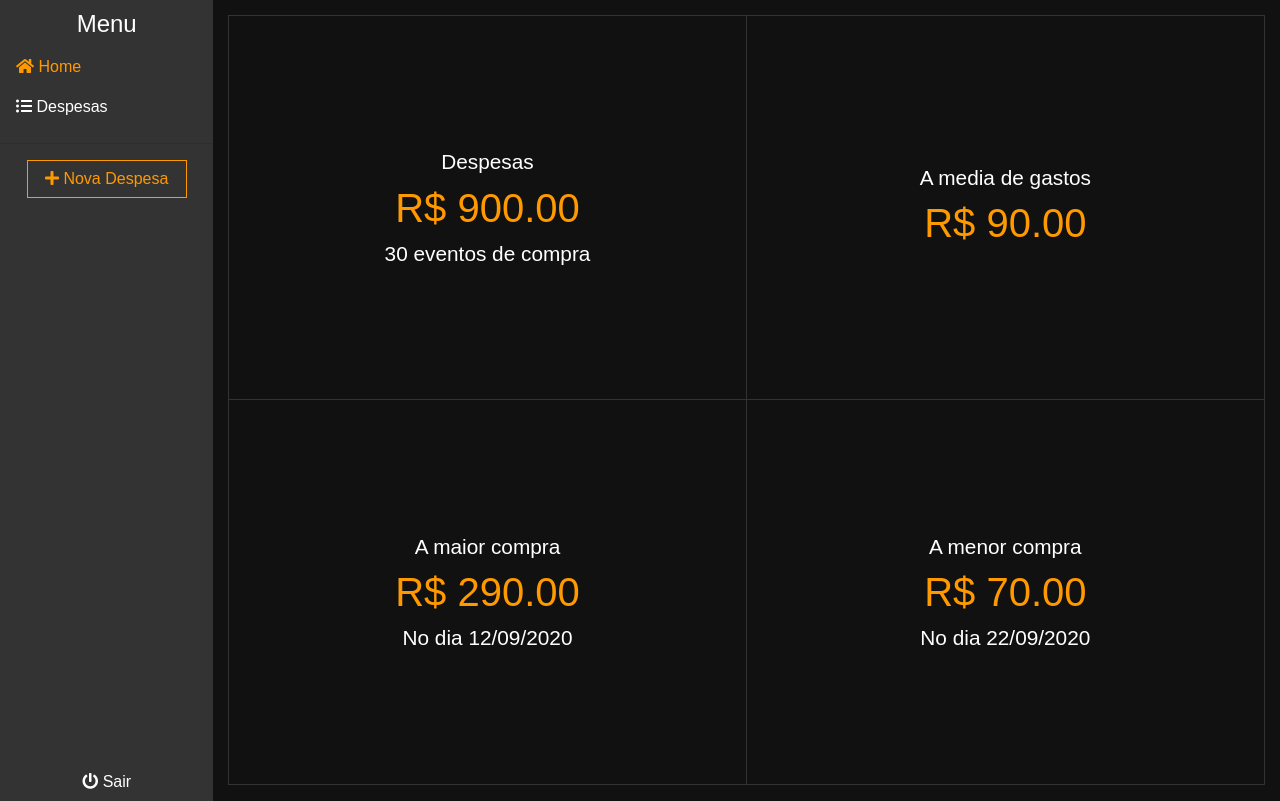
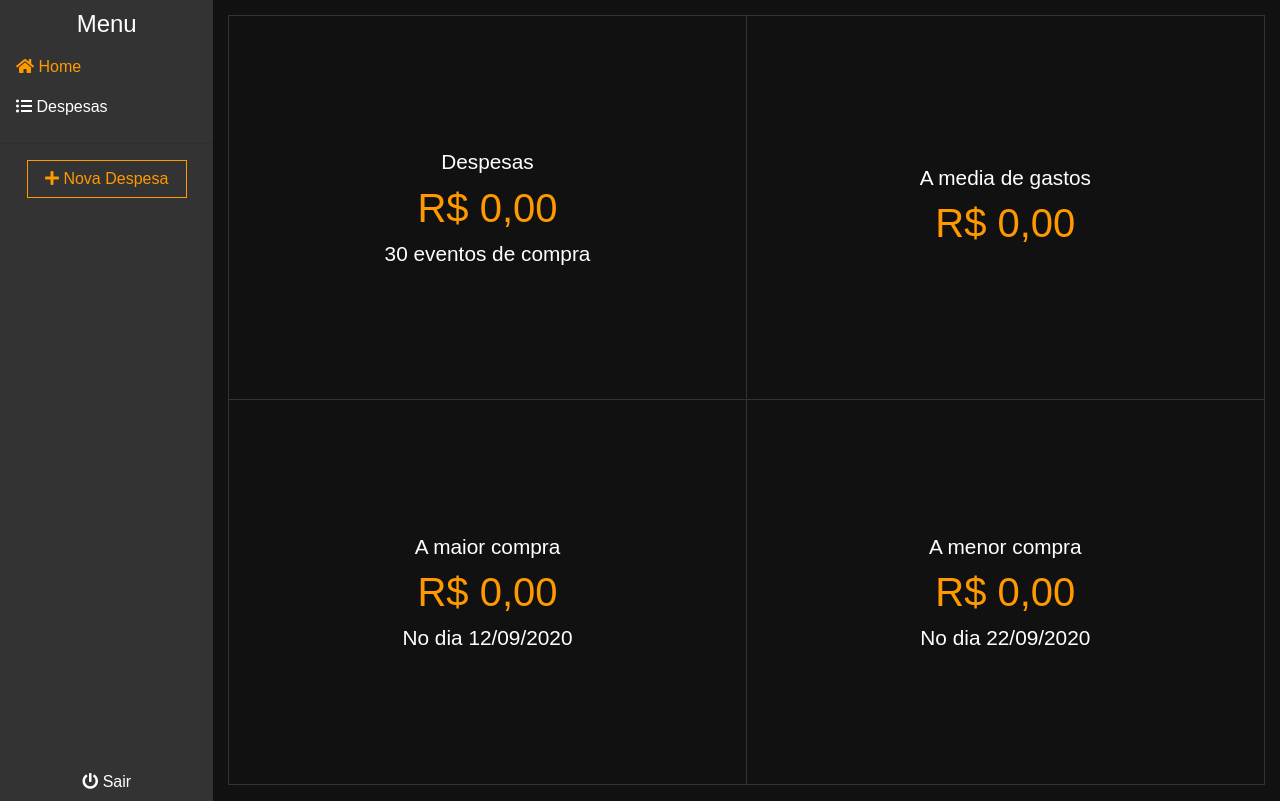
Before and after one commit to caduol/financial-ctrl, a Vue app: page /home in a window 1280 px wide. Built offline with nearby package versions, Linux system fonts and the light colour scheme; no server answers; the database is empty; sample sign-in values are in the browser's storage.

Commit message:
create directive to format money

```diff
--- a/src/components/layout/LayoutLogout.vue
+++ b/src/components/layout/LayoutLogout.vue
@@ -15,7 +15,7 @@ export default {
 
       await this.$firebase.auth().signOut();
 
-      this.$router.push({ name: "login" });
+      this.$router.push({ name: "login" }).catch(() => {});
 
       this.$root.$emit("spinner-hide");
     },
--- a/src/main.js
+++ b/src/main.js
@@ -4,6 +4,8 @@ import router from './router'
 /* eslint-disable */
 
 import FirebaseVue from './firebase'
+
+import './utils/directives'
 
 Vue.use(FirebaseVue)
 
--- a/src/pages/home/Home.vue
+++ b/src/pages/home/Home.vue
@@ -3,21 +3,21 @@
     <div class="row">
       <div class="col-6 c-home-box">
         <small>Despesas</small>
-        <div class="money">R$ 900.00</div>
+        <div class="money" v-money-format="totals.totalSpend" />
         <small>30 eventos de compra</small>
       </div>
       <div class="col-6 c-home-box">
         <small>A media de gastos</small>
-        <div class="money">R$ 90.00</div>
+        <div class="money" v-money-format="totals.average" />
       </div>
       <div class="col-6 c-home-box">
         <small>A maior compra</small>
-        <div class="money">R$ 290.00</div>
+        <div class="money" v-money-format="totals.biggest.value" />
         <small>No dia 12/09/2020</small>
       </div>
       <div class="col-6 c-home-box">
         <small>A menor compra</small>
-        <div class="money">R$ 70.00</div>
+        <div class="money" v-money-format="totals.lowest.value" />
         <small>No dia 22/09/2020</small>
       </div>
     </div>
@@ -32,6 +32,31 @@ export default {
     return {
       expenses: [],
     };
+  },
+  computed: {
+    totals() {
+      const { expenses: exp } = this;
+
+      const values = {
+        totalSpend: 0,
+        average: 0,
+        biggest: {},
+        lowest: {},
+      };
+
+      if (exp.length) {
+        values.totalSpend = exp
+          .map((e) => +e.value)
+          .reduce((acc, cur) => acc + cur, 0);
+
+        values.average = values.totalSpend / exp.length;
+
+        values.biggest = exp.sort((a, b) => b.value - a.value)[0];
+        values.lowest = exp.sort((a, b) => a.value - b.value)[0];
+      }
+
+      return values;
+    },
   },
   methods: {
     getData() {
--- /dev/null
+++ b/src/utils/directives.js
@@ -0,0 +1,12 @@
+import Vue from 'vue';
+
+
+Vue.directive('money-format', (el, {
+  value
+}) => {
+  el.innerHTML = new Intl.NumberFormat('pt-BR', {
+    currency: "BRL", // formato de moeda brasileira
+    style: "currency", // moeda
+    minimumFractionDigits: 2 // total de casas decimais
+  }).format(value || 0) // passagem do parametro ou valor default 0
+})
```
